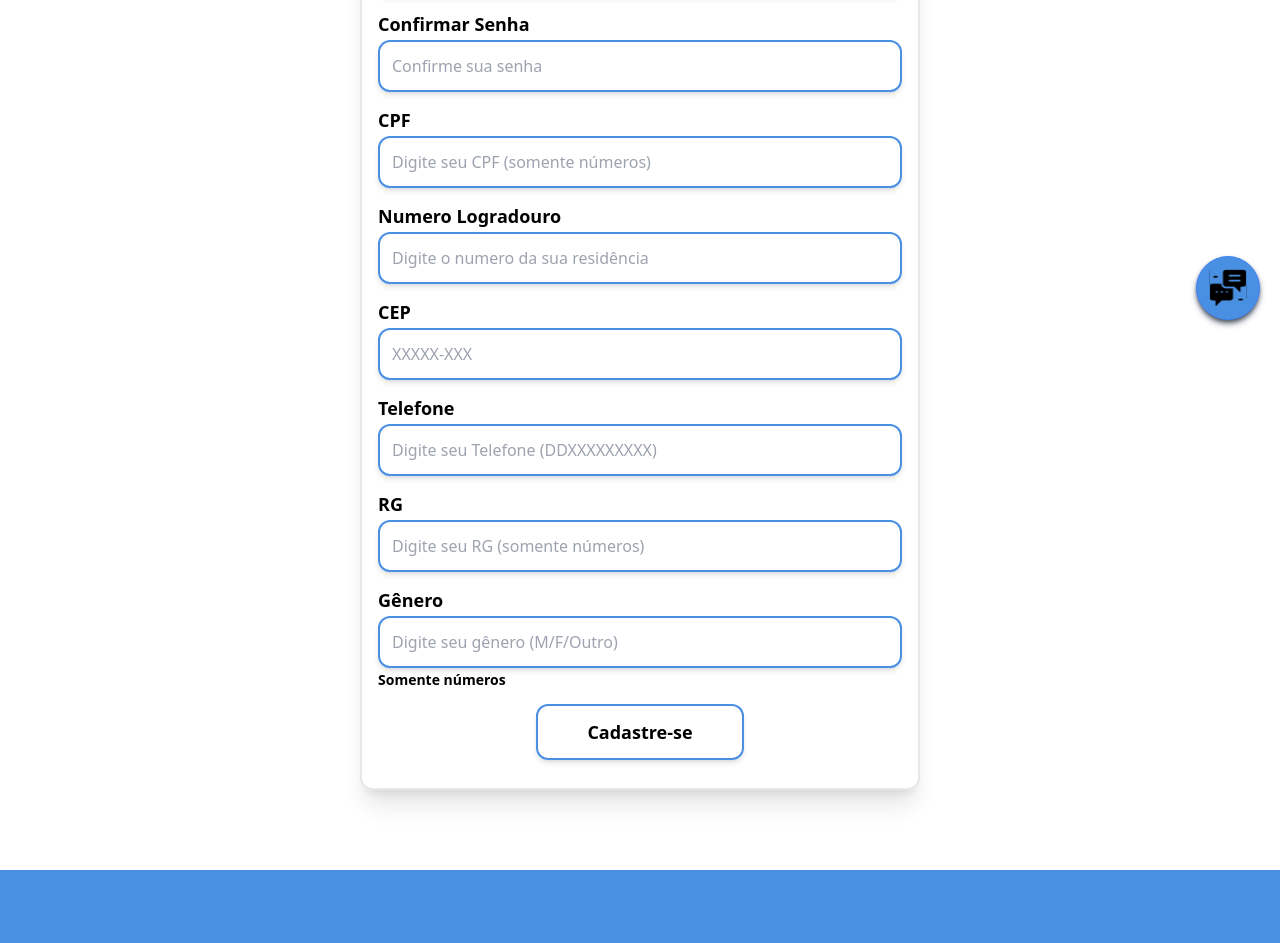
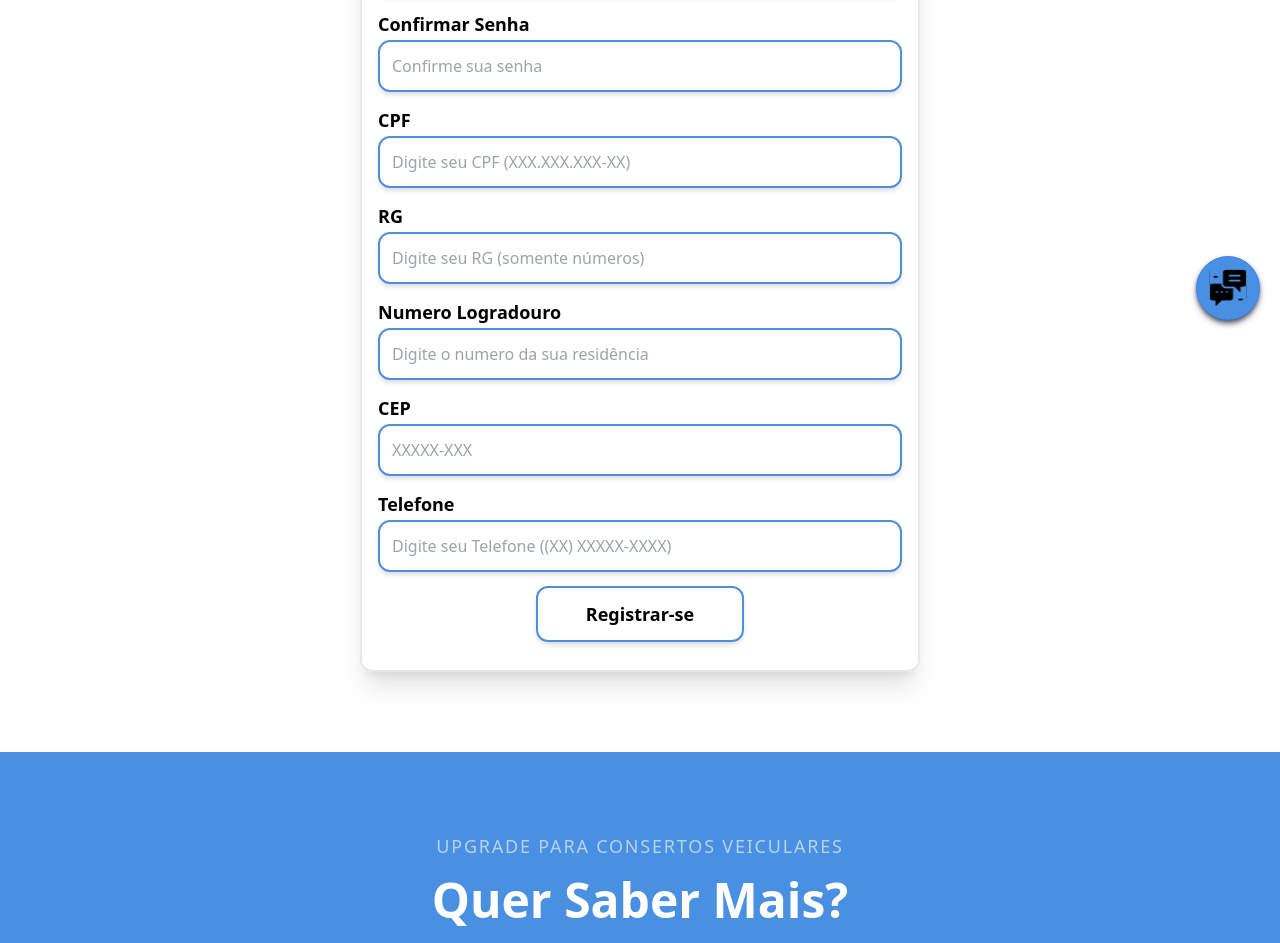
Before and after one commit to cotete/securecar-front-v2, a Next.js app: page /login in a window 1280 px wide. Shown: the part 460-1403 px from the top of the page. Built offline with nearby package versions, Linux system fonts and the light colour scheme.

Commit message:
Mascaras de cpf, telefone e cep funcionais

```diff
--- a/src/components/LoginComponentes/FormRegistro/FormRegistro.tsx
+++ b/src/components/LoginComponentes/FormRegistro/FormRegistro.tsx
@@ -1,104 +1,143 @@
-"use client"
+"use client";
 import { useState } from "react";
 import Botao from "@/components/Botao/Botao";
 import InputArea from "@/components/InputArea/InputArea";
 import { enderecoTipo } from "@/app/login/page";
 
-
 type FormRegistroProps = {
-  onSubmit: (inputNome: string, inputSenha: string, inputCPF: string, inputNascimento:string, contato: contato, endereco:enderecoTipo,inputRG:string,inputGenero:string)=> Promise<void>;
-
+  onSubmit: (
+    inputNome: string,
+    inputSenha: string,
+    inputCPF: string,
+    inputNascimento: string,
+    contato: contato,
+    endereco: enderecoTipo,
+    inputRG: string,
+    inputGenero: string
+  ) => Promise<void>;
 };
 
-export type contato= {
+export type contato = {
   telefone: string;
-  email:string
-}
+  email: string;
+};
 
-export type viacepTipo={
-  cep:string;
-  logradouro:string;
-  complemento:string;
-  unidade:string;
-  bairro:string;
-  localidade:string;
-  uf:string;
-  estado:string;
-  regiao:string;
-  ibge:string;
-  gia:string;
-  ddd:string;
-  siafi:string;
-}
+export type viacepTipo = {
+  cep: string;
+  logradouro: string;
+  complemento: string;
+  unidade: string;
+  bairro: string;
+  localidade: string;
+  uf: string;
+  estado: string;
+  regiao: string;
+  ibge: string;
+  gia: string;
+  ddd: string;
+  siafi: string;
+};
 
 const FormRegistro = ({ onSubmit }: FormRegistroProps) => {
-
   const [inputNome, setInputNome] = useState("");
   const [inputEmail, setInputEmail] = useState("");
   const [inputSenha, setInputSenha] = useState("");
   const [inputSenhaAux, setInputSenhaAux] = useState("");
   const [inputCPF, setInputCPF] = useState("");
-  const [inputRg, setInputRg] = useState("");
+  const [inputRG, setInputRG] = useState("");
   const [inputGenero, setInputGenero] = useState("");
   const [inputNumero, setInputNumero] = useState("");
   const [inputCEP, setInputCEP] = useState("");
   const [inputNascimento, setInputNascimento] = useState("2002/10/10");
   const [inputTelefone, setInputTelefone] = useState("");
 
-
-  const viaCep = async (cep:string) => {
+  const viaCep = async (cep: string) => {
     try {
       const response = await fetch(`https://viacep.com.br/ws/${cep}/json/`);
       if (!response.ok) {
         throw new Error(`Erro ao buscar CEP: ${response.statusText}`);
       }
-      const data : viacepTipo = await response.json();
-      console.log(data);
+      const data: viacepTipo = await response.json();
       return data;
     } catch (error) {
       console.error("Erro ao buscar o CEP:", error);
     }
-  }
+  };
+
+  // Função de máscara para CPF
+const maskCPF = (value: string): string => {
+  return value
+    .replace(/\D/g, '') // Remove tudo que não é dígito
+    .replace(/(\d{3})(\d)/, '$1.$2') // Adiciona ponto após os três primeiros dígitos
+    .replace(/(\d{3})(\d)/, '$1.$2') // Adiciona ponto após os seis dígitos
+    .replace(/(\d{3})(\d{1,2})$/, '$1-$2');
+};
+
+const maskTelefone = (value: string): string => {
+  return value
+    .replace(/\D/g, '')
+    .replace(/(\d{2})(\d)/, '($1) $2')
+    .replace(/(\d{5})(\d{4})$/, '$1-$2');
+};
+
+
+const maskCEP = (value: string): string => {
+  return value
+    .replace(/\D/g, '')
+    .replace(/(\d{5})(\d{3})$/, '$1-$2');
+};
+
+// Função de máscara para RG
+const maskRG = (value: string): string => {
+  return value.replace(/\D/g, '');
+};
 
 
   const handleSubmit = async (e: React.FormEvent<HTMLFormElement>) => {
     e.preventDefault();
-
-    const via = await viaCep(inputCEP)
+    const via = await viaCep(inputCEP);
     if (!via) {
       console.error("Erro ao obter o endereço com o CEP fornecido.");
       return;
     }
 
-
-
-
     function verificaEmail(inputEmail: string): boolean {
-        if(inputEmail.includes("@")){
-            return true
-        }else{
-            return true
-        }
+      return inputEmail.includes("@");
     }
 
-    if(inputSenhaAux === inputSenha && verificaEmail(inputEmail) && inputCEP.length===8 && inputCPF.length===11){
-        const endereco:enderecoTipo = {
+    if (
+      inputSenhaAux === inputSenha &&
+      verificaEmail(inputEmail) &&
+      inputCEP.length === 8 &&
+      inputCPF.length === 14
+    ) {
+      const endereco: enderecoTipo = {
         cep: inputCEP,
-          nomeLogradouro:via.logradouro,
-          numeroLogradouro:parseInt(inputNumero),
-          uf:via.uf,
-          cidade:via.localidade,
-          bairro:via.bairro,
-          complemento:"complmento isnano"
-        }
+        nomeLogradouro: via.logradouro,
+        numeroLogradouro: parseInt(inputNumero),
+        uf: via.uf,
+        cidade: via.localidade,
+        bairro: via.bairro,
+        complemento: "complmento isnano",
+      };
 
-        const contato : contato = {
-          telefone:inputTelefone,
-          email:inputEmail
-        }
+      const contato: contato = {
+        telefone: inputTelefone,
+        email: inputEmail,
+      };
 
-        onSubmit(inputNome, inputSenha, inputCPF, inputNascimento, contato, endereco,inputRg,inputGenero);
+      await onSubmit(
+        inputNome,
+        inputSenha,
+        inputCPF,
+        inputNascimento,
+        contato,
+        endereco,
+        inputRG,
+        inputGenero
+      );
 
+      // Limpar os campos após o envio
       setInputNome("");
       setInputEmail("");
       setInputSenha("");
@@ -107,12 +146,11 @@ const FormRegistro = ({ onSubmit }: FormRegistroProps) => {
       setInputNumero("");
       setInputCEP("");
       setInputTelefone("");
-        setInputRg("");
-        setInputGenero("")
-    }else{
-        console.error("Algo de errado aconteceu.")
+      setInputRG("");
+      setInputGenero("");
+    } else {
+      console.error("Algo de errado aconteceu.");
     }
-
   };
 
   return (
@@ -121,14 +159,14 @@ const FormRegistro = ({ onSubmit }: FormRegistroProps) => {
         <InputArea
           value={inputNome}
           required={true}
-      onChange={valor => setInputNome(valor)}
+          onChange={(valor) => setInputNome(valor)}
           label="Nome Completo"
           placeHolder="Digite seu nome completo"
         />
         <InputArea
           value={inputEmail}
           required={true}
-      onChange={valor => setInputEmail(valor)}
+          onChange={(valor) => setInputEmail(valor)}
           label="Email"
           tipo="email"
           placeHolder="Digite seu email"
@@ -137,7 +175,7 @@ const FormRegistro = ({ onSubmit }: FormRegistroProps) => {
           value={inputSenha}
           required={true}
           tipo="password"
-      onChange={valor => setInputSenha(valor)}
+          onChange={(valor) => setInputSenha(valor)}
           label="Senha"
           placeHolder="Digite sua senha"
         />
@@ -145,22 +183,32 @@ const FormRegistro = ({ onSubmit }: FormRegistroProps) => {
           value={inputSenhaAux}
           required={true}
           tipo="password"
-      onChange={valor => setInputSenhaAux(valor)}
+          onChange={(valor) => setInputSenhaAux(valor)}
           label="Confirmar Senha"
           placeHolder="Confirme sua senha"
         />
+
         <InputArea
           value={inputCPF}
           required={true}
-      onChange={valor => setInputCPF(valor)}
+          onChange={(valor: string) => setInputCPF(maskCPF(valor))}
           label="CPF"
-      placeHolder="Digite seu CPF (somente números)"
-      max_length={11}
+          placeHolder="Digite seu CPF (XXX.XXX.XXX-XX)"
+          max_length={14}
+        />
+
+        <InputArea
+          value={inputRG}
+          required={true}
+          onChange={(valor: string) => setInputRG(maskRG(valor))}
+          label="RG"
+          placeHolder="Digite seu RG (somente números)"
+          max_length={9}
         />
         <InputArea
           value={inputNumero}
           required={true}
-      onChange={valor => setInputNumero(valor)}
+          onChange={(valor) => setInputNumero(valor)}
           label="Numero Logradouro"
           placeHolder="Digite o numero da sua residência"
           tipo="number"
@@ -168,7 +216,7 @@ const FormRegistro = ({ onSubmit }: FormRegistroProps) => {
        <InputArea
           value={inputCEP}
           required={true}
-      onChange={valor => setInputCEP(valor)}
+          onChange={(valor: string) => setInputCEP(maskCEP(valor))}
           label="CEP"
           max_length={9}
           placeHolder="XXXXX-XXX"
@@ -176,29 +224,13 @@ const FormRegistro = ({ onSubmit }: FormRegistroProps) => {
         <InputArea
           value={inputTelefone}
           required={true}
-      onChange={valor => setInputTelefone(valor)}
+          onChange={(valor: string) => setInputTelefone(maskTelefone(valor))}
           label="Telefone"
-      placeHolder="Digite seu Telefone (DDXXXXXXXXX)"
-
+          placeHolder="Digite seu Telefone ((XX) XXXXX-XXXX)"
+          max_length={15}
         />
-    <InputArea
-      value={inputRg}
-      required={true}
-      onChange={valor => setInputRg(valor)}
-      label="RG"
-      placeHolder="Digite seu RG (somente números)"
-      max_length={9}
-    />
-    <InputArea
-      value={inputGenero}
-      required={true}
-      onChange={valor => setInputGenero(valor)}
-      label="Gênero"
-      placeHolder="Digite seu gênero (M/F/Outro)"
-    />
-    <label className="font-semibold text-sm">Somente números</label>
         <div className="p-3 w-full flex items-center justify-center">
-      <Botao tipo="submit">Cadastre-se</Botao>
+          <Botao tipo="submit">Registrar-se</Botao>
         </div>
       </form>
     </fieldset>
```
Lines whose indentation alone changed are shown as unchanged.
